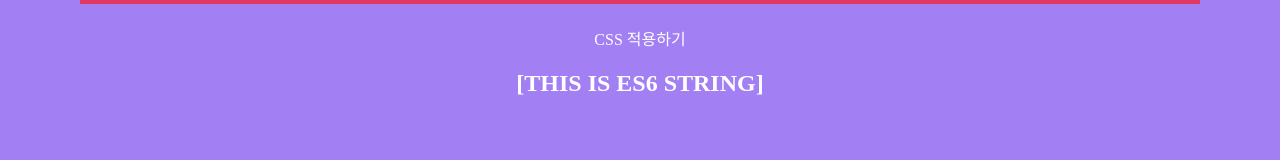
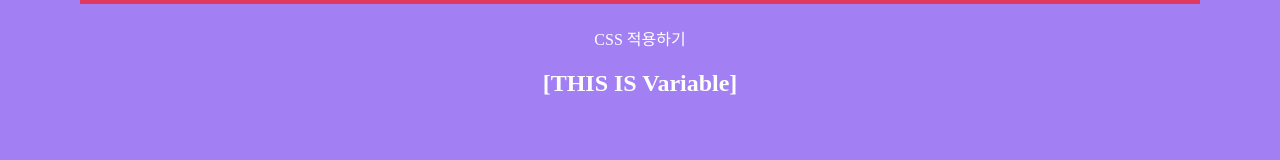
Before and after one commit to star-moon-cloud-k/WebProject, a React (Create React App) app in the folder react/react200/: page / in a window 1280 px wide. Shown: the part 336-496 px from the top of the page. Built offline with nearby package versions, Linux system fonts and the light colour scheme.

Commit message:
variable

```diff
--- a/react/react200/src/App.js
+++ b/react/react200/src/App.js
@@ -1,20 +1,16 @@
 import logo from './logo.svg';
 import './App.css';
 import React from 'react';
-// import ImportComponent from "./component/ImportComponent";
-// import LifeCycleRender from "./LifeCycleRender";
-// import LifeCycleConstructor from "./LifeCycleConstructor";
-// import LifeCycleDerivedState from "./LifeCycleDerivedState";
-import LifeCycleDidMount from "./LifeCycle/LifeCycleDidMount";
-import LifeCycleshouldComponentUpdate from "./LifeCycle/LifeCycleshouldComponentUpdate";
 import Es6 from "./Es6";
+import Variable from "./Variable";
 
 function App() {
     return (
         <div>
             <h1>Start React 200!</h1>
             <p>CSS 적용하기</p>
-<Es6/>
+            <Variable/>
+            {/*<Es6/>*/}
 
         </div>
     );
--- /dev/null
+++ b/react/react200/src/Variable.js
@@ -0,0 +1,31 @@
+import React, {Component} from "react";
+
+class Variable extends Component{
+
+    constructor(props){
+        super(props);
+        this.state = {};
+    }
+
+    componentDidMount() {
+        var varName = 'react';
+        console.log('varName1 :' + varName);
+        var varName = '200';
+        console.log('varName2 : ' + varName);
+
+        let letName = 'react'
+        console.log('letName1 : ' +letName);
+
+        const constName = 'react';
+        console.log('constName : ' +constName);
+
+    }
+
+    render(){
+        return(
+            <h2>[THIS IS Variable]</h2>
+        )
+    }
+}
+
+export default Variable;
```
Lines whose indentation alone changed are shown as unchanged.
